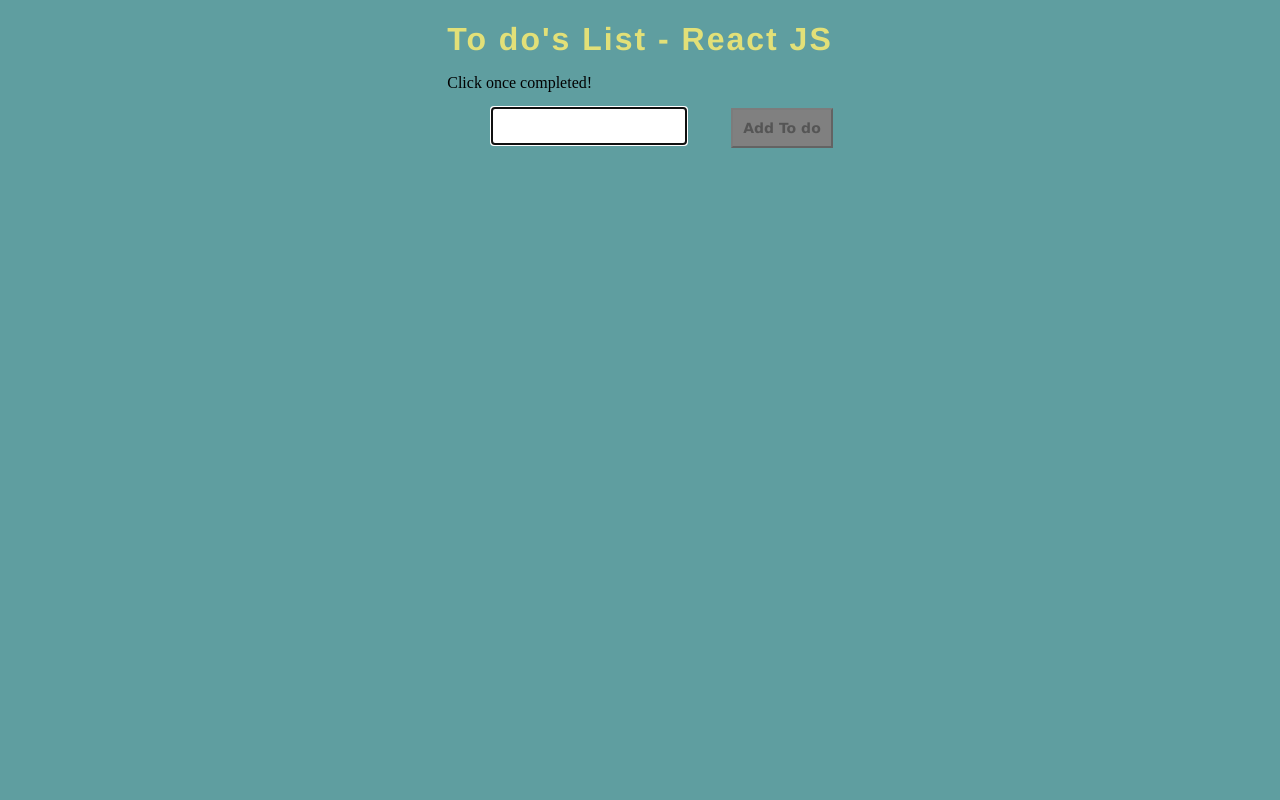
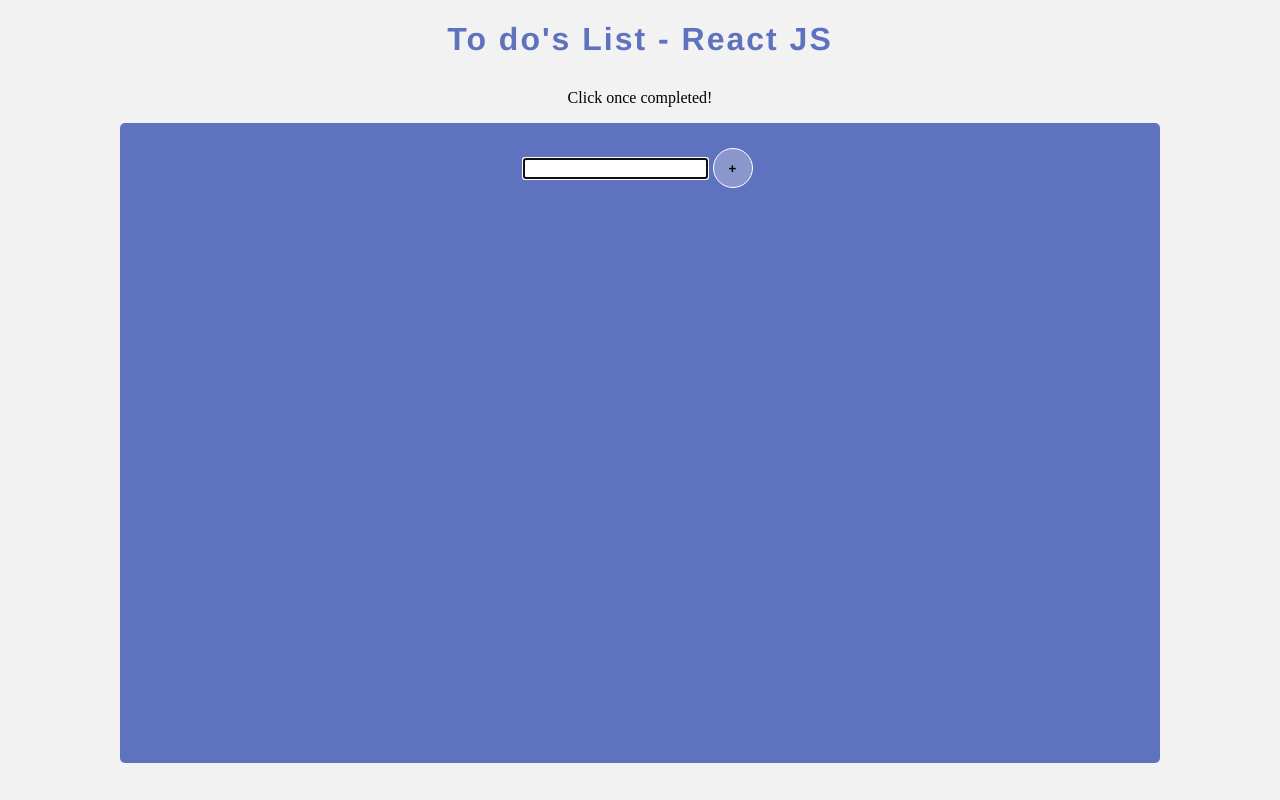
Before and after one commit to saamauro92/reactjs_todos, a React (Create React App) app: page / in a window 1280 px wide. Built offline with nearby package versions, Linux system fonts and the light colour scheme.

Commit message:
chore: improving stylings

```diff
--- a/src/App.js
+++ b/src/App.js
@@ -6,7 +6,10 @@
 
       <h1> To do's List - React JS</h1>
       <p> Click once completed!</p>
-      <TodosList />
+      <div className="Container">
+
+        <TodosList />
+      </div>
 
     </div>
   );
--- a/src/components/Form.js
+++ b/src/components/Form.js
@@ -4,6 +4,7 @@
 const Form = (props) => {
 
     const [input, setInput] = useState(props.edit ? props.edit.value : '');
+
 
     const inputFocus = useRef(null);
 
@@ -25,6 +26,7 @@
     }
 
 
+
     return (
 
         <form onSubmit={handleSubmit}>
@@ -32,11 +34,14 @@
             <>
                 {props.edit ? (
                     <>
+                        <div className="todo-row">
 
-                        <input type="input" value={input} onChange={onChangeInput}
-                            ref={inputFocus}
-                        />
-                        <button type="submit" className={input ? "" : "button-disabled"} disabled={!input}>Update </button>
+
+                            <input type="input" value={input} onChange={onChangeInput}
+                                ref={inputFocus}
+                            />
+                            <button type="submit" className={input ? "" : "button-disabled"} disabled={!input}>Update </button>
+                        </div>
                     </>
                 )
 
@@ -45,7 +50,7 @@
                         <input type="input" value={input} onChange={onChangeInput}
                             ref={inputFocus}
                         />
-                        <button type="submit" className={input ? "" : "button-disabled"} disabled={!input}>Add To do </button>
+                        <button type="submit" className={input ? "add-button " : "add-button button-disabled"} disabled={!input}>  + </button>
                     </>
                 }
 
--- a/src/components/Todo.js
+++ b/src/components/Todo.js
@@ -27,13 +27,16 @@
         <>
             {todos && todos.map((todo, indx) =>
                 <div key={indx}
-                    className={todo.isComplete ? 'row-complete' : 'todo-row'}>
+                    className={todo.isComplete ? 'todo-row row-complete' : 'todo-row'}>
 
                     <div key={todo.id} onClick={() => completeTodo(todo.id)}>{todo.todo}  </div>
 
-                    <button onClick={() => removeTodo(todo.id)}>  Delete</button>
+                    <div className="row-controls">
+                        <button onClick={() => setEdit({ id: todo.id, value: todo.todo })}>  Edit</button>
+                        <button onClick={() => removeTodo(todo.id)}>  Delete</button>
+                    </div>
 
-                    <button onClick={() => setEdit({ id: todo.id, value: todo.todo })}>  Edit</button>
+
 
 
                 </div>
--- a/src/index.css
+++ b/src/index.css
@@ -2,9 +2,24 @@
   margin: 0;
   padding: 0;
   box-sizing: border-box;
+  background: #f2f2f2;
+}
+
+.App {
   display: flex;
+  flex-direction: column;
   justify-content: center;
-  background-color: cadetblue;
+  text-align: center;
+}
+
+.Container {
+  background: #5e72bf;
+  min-width: 1000px;
+  min-height: 600px;
+  padding: 20px;
+  margin: 0 auto;
+  height: auto;
+  border-radius: 5px;
 }
 
 form {
@@ -15,68 +30,33 @@
   font-family: "Franklin Gothic Medium", "Arial Narrow", Arial, sans-serif;
   letter-spacing: 2px;
   margin-bottom: 15px;
-  color: rgb(226, 224, 120);
+  color: #5e72bf;
 }
 
-input {
-  margin-right: 0;
-  padding: 10px;
+.input {
   border: none;
-  font-size: 14px;
-  font-family: Verdana, Geneva, Tahoma, sans-serif;
+  width: 100%;
 }
 
-button {
-  padding: 10px;
-  margin-left: 0;
-  background: darkcyan;
-  color: #555;
-  text-align: center;
-  font-size: 14px;
-  cursor: pointer;
-  transition: 0.3s;
-  font-family: Verdana, Geneva, Tahoma, sans-serif;
-  font-weight: bold;
-  float: right;
-}
-button:hover {
-  background: #bbb;
-  color: #fff;
+.add-button {
+  height: 40px;
+  width: 40px;
+  border-radius: 50%;
+  border: 1px solid rgb(255, 255, 255);
+  color: #000;
+  font-weight: bolder;
+  margin: 5px;
 }
 
-.button-disabled {
-  background-color: grey;
-  float: right;
+.todo-row {
+  margin: 5px;
+  background: rgb(226, 226, 226);
+  display: flex;
+  padding: 10px;
+  cursor: pointer;
+  justify-content: space-between;
 }
 
-.button-disabled:hover {
-  background-color: grey;
-  color: #555;
+.row-complete {
+  background: darkcyan;
 }
-
-button:nth-child(1) {
-  float: right;
-  padding: 2px;
-}
-
-ul li {
-  cursor: pointer;
-  position: relative;
-  padding: 12px 20px 12px 20px;
-  list-style-type: none;
-  background: #eee;
-  font-size: 14px;
-  transition: 0.2s;
-  font-family: Verdana, Geneva, Tahoma, sans-serif;
-  -webkit-user-select: none;
-  -moz-user-select: none;
-  user-select: none;
-}
-
-ul li:nth-child(odd) {
-  background: #b2bec3;
-}
-
-ul li:hover {
-  background: #ddd;
-}
```
